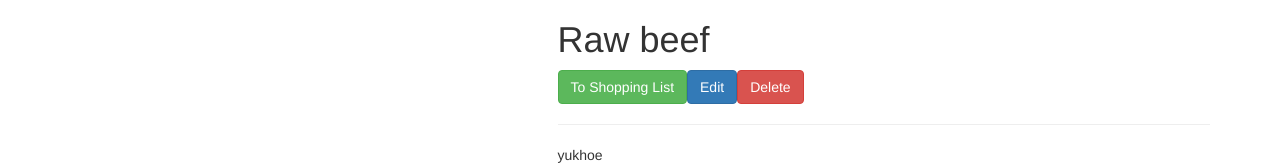
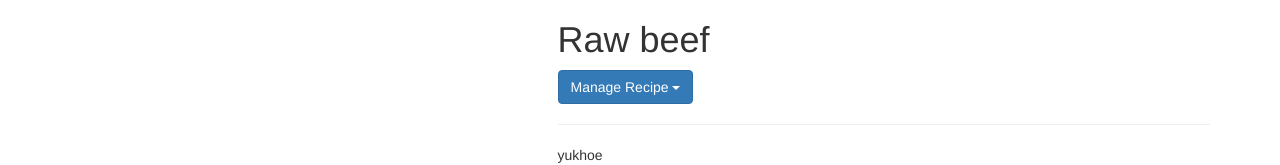
Before and after one commit to schemr/angular-sample-project, an Angular app: page /recipes/0 in a window 1280 px wide. Shown: the part 372-537 px from the top of the page. Built offline with nearby package versions, Linux system fonts and the light colour scheme.

Commit message:
dropdown directive 로직 변경

```diff
--- a/src/app/recipes/recipe-detail/recipe-detail.component.html
+++ b/src/app/recipes/recipe-detail/recipe-detail.component.html
@@ -8,9 +8,16 @@
     <h1>{{selectedRecipe?.name}}</h1>
   </div>
   <div class="col-xs-12">
-    <button class="btn btn-success" (click)="onAddToShoppingList()">To Shopping List</button>
-    <button class="btn btn-primary" (click)="onEdit()">Edit</button>
-    <button class="btn btn-danger" (click)="onDelete()">Delete</button>
+    <div class="btn-group" rbDropdown>
+      <button type="button" class="btn btn-primary dropdown-toggle">
+        Manage Recipe <span class="caret"></span>
+      </button>
+      <ul class="dropdown-menu">
+        <li><a (click)="onAddToShoppingList()" style="cursor: pointer;">To Shopping List</a></li>
+        <li><a (click)="onEdit()" style="cursor: pointer;">Edit</a></li>
+        <li><a (click)="onDelete()" style="cursor: pointer;">Delete</a></li>
+      </ul>
+    </div>
   </div>
 </div>
 <hr>
--- a/src/app/shared/dropdown.directive.ts
+++ b/src/app/shared/dropdown.directive.ts
@@ -4,14 +4,9 @@ import { Directive, HostBinding, HostListener } from '@angular/core';
   selector: '[rbDropdown]'
 })
 export class DropdownDirective {
-  @HostBinding('class.open') get opened(){
-    return this.isOpen;
+  @HostBinding('class.open') isOpen = false;
+
+  @HostListener('click') toggleOpen(){
+    this.isOpen = !this.isOpen;
   }
-  @HostListener('click') open(){
-    this.isOpen = true;
-  }
-  @HostListener('mouseleave') close(){
-    this.isOpen = false;
-  }
-  private isOpen = false;
 }
```
